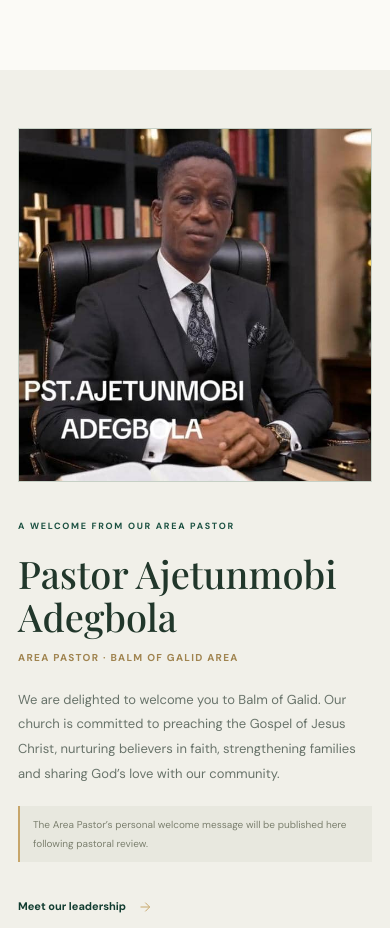
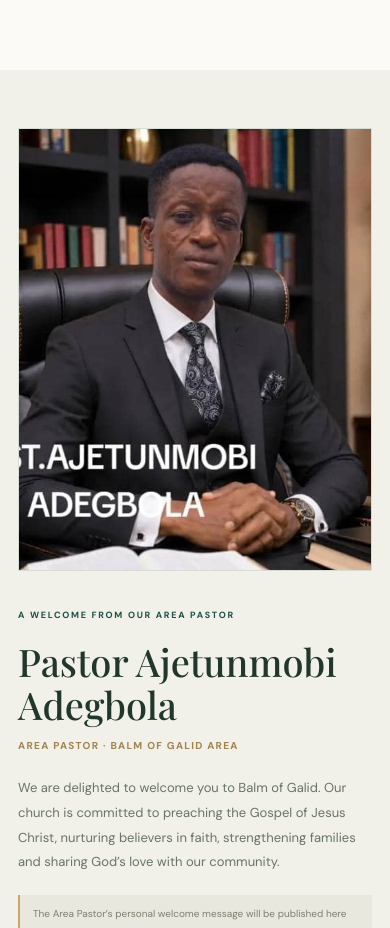
Before and after one commit to Success04212007/balm-rccg-official, a website built with Vite: page index.html in a window 390 px wide. Shown: the part 1880-2808 px from the top of the page. Built offline with nearby package versions, Linux system fonts and the light colour scheme; files whose address does not match are found by name.

Commit message:
Match homepage pastor portrait frame to leadership portrait

```diff
--- a/src/styles.css
+++ b/src/styles.css
@@ -368,10 +368,10 @@
 /* Approved Area Pastor portrait */
 .leader-photo-frame{min-height:350px;aspect-ratio:4/5;overflow:hidden;background:#e9ede8;border:1px solid #d6ddd4}
 .leader-photo-frame img{display:block;width:100%;height:100%;min-height:350px;object-fit:cover;object-position:center 22%}
-.pastor-portrait-frame{height:350px;min-height:350px;overflow:hidden;background:#dfe5dc;border:1px solid #c6d0c5}
-.pastor-portrait-frame img{display:block;width:100%;height:100%;object-fit:cover;object-position:center 22%}
+.pastor-portrait-frame{width:100%;max-width:370px;aspect-ratio:4/5;height:auto;min-height:0;overflow:hidden;background:#e9ede8;border:1px solid #d6ddd4}
+.pastor-portrait-frame img{display:block;width:100%;height:100%;min-height:0;object-fit:cover;object-position:center 22%}
 @media(max-width:700px){
  .leader-photo-frame{min-height:300px;max-height:440px}
  .leader-photo-frame img{min-height:300px}
- .pastor-portrait-frame{height:auto;aspect-ratio:1/1;min-height:0}
+ .pastor-portrait-frame{width:100%;max-width:100%;aspect-ratio:4/5;height:auto;min-height:0}
 }
```
